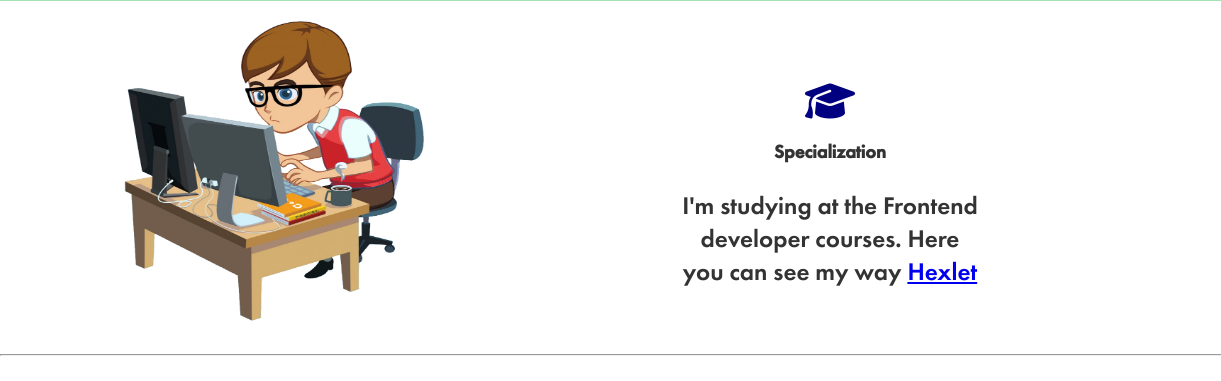
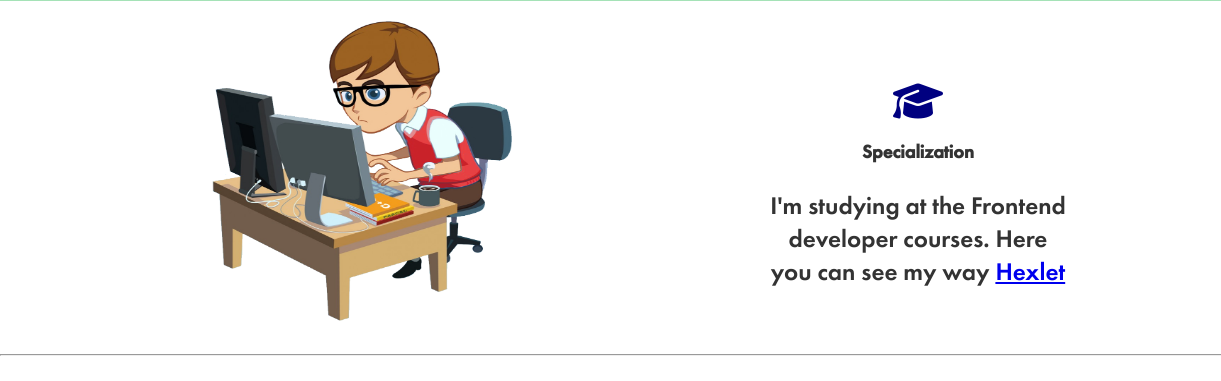
Before and after one commit to Romanov55/AboutMe, a website: page index.html in a window 1280 px wide. Shown: the part 359-740 px from the top of the page, 0-1221 px from the left. Drawn offline with Linux system fonts and the light colour scheme.

Commit message:
up style

```diff
--- a/style.css
+++ b/style.css
@@ -51,7 +51,6 @@
 
     .achievements {
         display: flex;
-        justify-content: right;
         text-align: center;
     }
 
@@ -73,9 +72,9 @@
 
 .list {
     display: flex;
-    justify-content: right;
+    justify-content: center;
     text-align: center;
-    padding: 20px 300px;
+    padding: 20px;
 }
 
     #hack-img {
```
